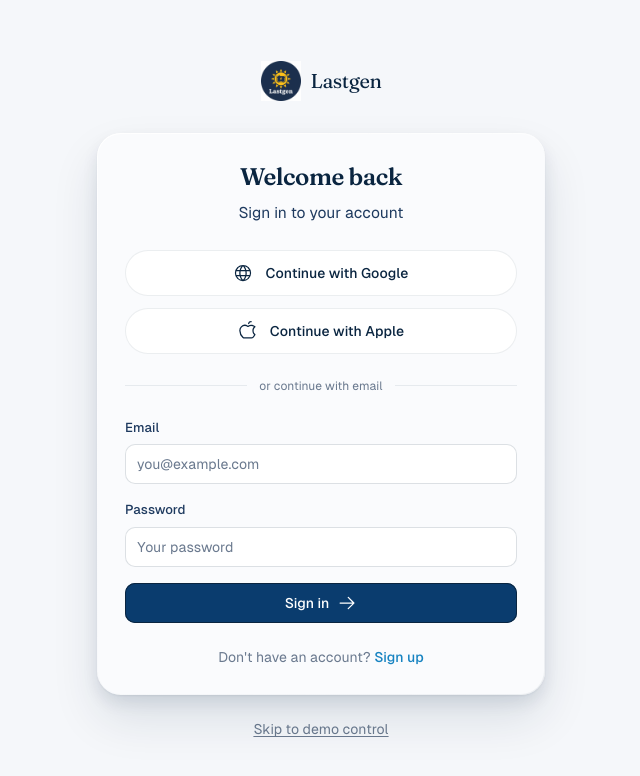
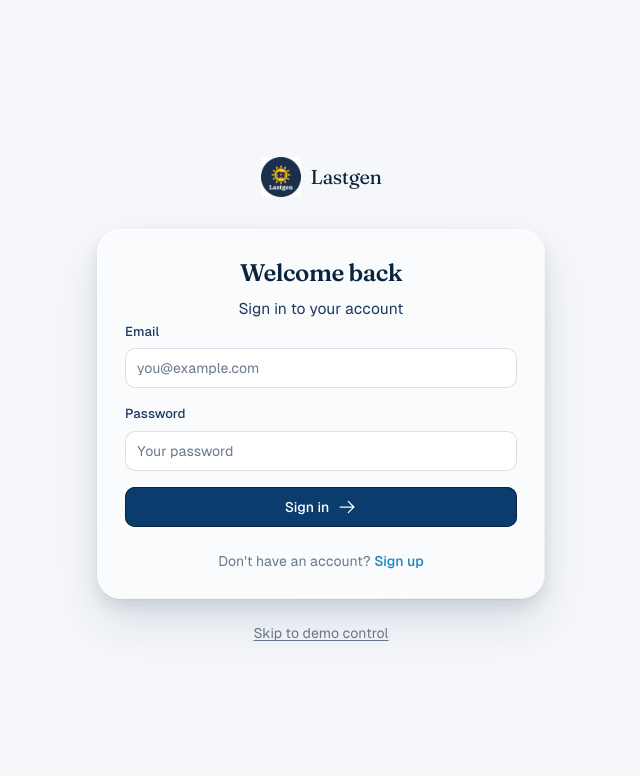
Before and after one commit to Emmanuellsensai/lastgen, a React (Vite) app in the folder frontend/: page /login in a window 1280 px wide. Shown: the top 776 px of the page, without its empty margins (319-959 px from the left). Built offline with nearby package versions, Linux system fonts and the light colour scheme; no server answers.

Commit message:
fix: remove Google and Apple sign-in options

```diff
--- a/frontend/src/routes/auth/Login.tsx
+++ b/frontend/src/routes/auth/Login.tsx
@@ -1,6 +1,6 @@
 import { useState } from 'react';
 import { useNavigate, Link } from 'react-router-dom';
-import { ArrowRight, Globe, AppleLogo } from '@phosphor-icons/react';
+import { ArrowRight } from '@phosphor-icons/react';
 import { GlassCard } from '@/components/ui/glass';
 import { Logo } from '@/components/layout/Logo';
 import { Button } from '@/components/ui/button';
@@ -34,36 +34,6 @@
     }
   }
 
-  async function handleGoogleLogin() {
-    setLoading(true);
-    try {
-      await useSession.getState().signInWithGoogle();
-      const state = useSession.getState();
-      if (state.isSignedIn) {
-        navigate(state.role === 'bank' ? '/admin' : '/app');
-      }
-    } catch {
-      setError('Google sign-in failed');
-    } finally {
-      setLoading(false);
-    }
-  }
-
-  async function handleAppleLogin() {
-    setLoading(true);
-    try {
-      await useSession.getState().signInWithApple();
-      const state = useSession.getState();
-      if (state.isSignedIn) {
-        navigate(state.role === 'bank' ? '/admin' : '/app');
-      }
-    } catch {
-      setError('Apple sign-in failed');
-    } finally {
-      setLoading(false);
-    }
-  }
-
   return (
     <div className="flex min-h-screen items-center justify-center bg-paper-2 px-5">
       <div className="w-full max-w-md">
@@ -79,34 +49,6 @@
           {error && (
             <p className="mt-4 rounded-lg bg-burn/10 p-3 text-center text-sm text-burn">{error}</p>
           )}
-
-          <div className="mt-6 flex flex-col gap-3">
-            <button
-              type="button"
-              onClick={handleGoogleLogin}
-              disabled={loading}
-              className="flex w-full items-center justify-center gap-3 rounded-lg border border-line bg-paper px-4 py-3 text-sm font-medium text-ink transition-colors duration-200 ease-lg hover:bg-paper-2 disabled:opacity-50"
-            >
-              <Globe size={20} weight="regular" />
-              Continue with Google
-            </button>
-
-            <button
-              type="button"
-              onClick={handleAppleLogin}
-              disabled={loading}
-              className="flex w-full items-center justify-center gap-3 rounded-lg border border-line bg-paper px-4 py-3 text-sm font-medium text-ink transition-colors duration-200 ease-lg hover:bg-paper-2 disabled:opacity-50"
-            >
-              <AppleLogo size={20} weight="regular" />
-              Continue with Apple
-            </button>
-          </div>
-
-          <div className="my-6 flex items-center gap-3">
-            <div className="h-px flex-1 bg-line" />
-            <span className="text-xs text-ink-mute">or continue with email</span>
-            <div className="h-px flex-1 bg-line" />
-          </div>
 
           <form onSubmit={handleEmailLogin} className="flex flex-col gap-4">
             <div className="flex flex-col gap-1.5">
--- a/frontend/src/store/session.ts
+++ b/frontend/src/store/session.ts
@@ -21,8 +21,6 @@
   kycStatus: KycStatus;
   signIn: (role: 'owner' | 'bank') => void;
   signInWithEmail: (email: string, password: string) => Promise<void>;
-  signInWithGoogle: () => Promise<void>;
-  signInWithApple: () => Promise<void>;
   register: (body: { email: string; password: string; fullName: string; phone: string }) => Promise<void>;
   bootstrap: () => Promise<void>;
   setIsAdmin: (v: boolean) => void;
@@ -35,7 +33,7 @@
 
 export const useSession = create<SessionState>()(
   persist(
-    (set, get) => ({
+    (set) => ({
       role: 'guest',
       accessToken: null,
       businessId: null,
@@ -95,30 +93,6 @@
             demoQuoteId: DEMO_IDS.quoteId,
             isAdmin: result.role === 'bank',
           });
-        }
-      },
-
-      signInWithGoogle: async () => {
-        const { hasSupabaseConfig, supabase } = await import('@/lib/supabase');
-
-        if (hasSupabaseConfig && supabase) {
-          const { error } = await supabase.auth.signInWithOAuth({ provider: 'google' });
-          if (error) throw error;
-        } else {
-          // Mock mode: demo shortcut
-          get().signIn('owner');
-        }
-      },
-
-      signInWithApple: async () => {
-        const { hasSupabaseConfig, supabase } = await import('@/lib/supabase');
-
-        if (hasSupabaseConfig && supabase) {
-          const { error } = await supabase.auth.signInWithOAuth({ provider: 'apple' });
-          if (error) throw error;
-        } else {
-          // Mock mode: demo shortcut
-          get().signIn('owner');
         }
       },
 
```
